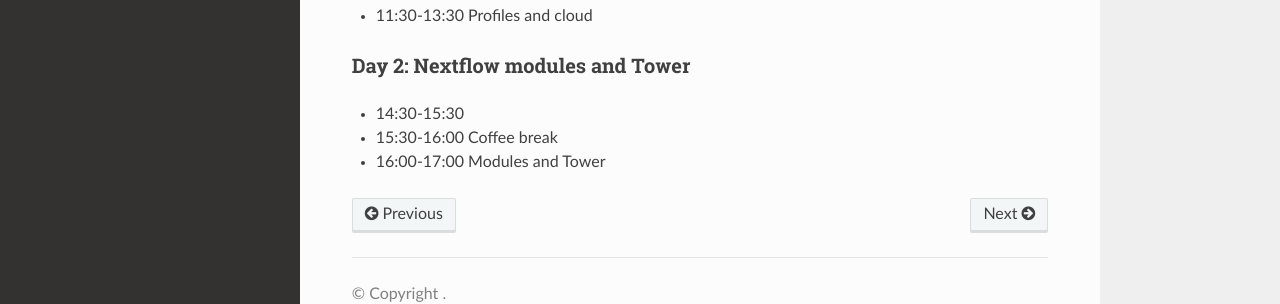
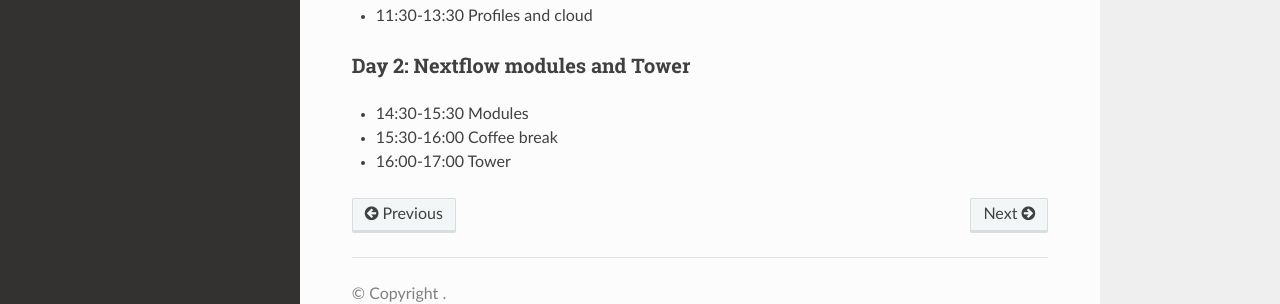
Before and after one commit to biocorecrg/CRG_Nextflow_June_2022, a Sphinx documentation site: the page built from docs/about.rst, in a window 1280 px wide and 900 px high, scrolled down 1687 px. Shown: the part 537-841 px from the top of the window. Built offline with Sphinx 7.4.7 and the Read the Docs theme 2.0.0, drawn with Linux system fonts in a browser that asks for light colours; pages that are not in the unit, such as notebooks, are missing from menus.

Commit message:
Update about.rst

```diff
--- a/docs/about.rst
+++ b/docs/about.rst
@@ -135,6 +135,6 @@
 Day 2: Nextflow modules and Tower
 -------------
 
-* 14:30-15:30
+* 14:30-15:30 Modules
 * 15:30-16:00 Coffee break
-* 16:00-17:00 Modules and Tower
+* 16:00-17:00 Tower
```
